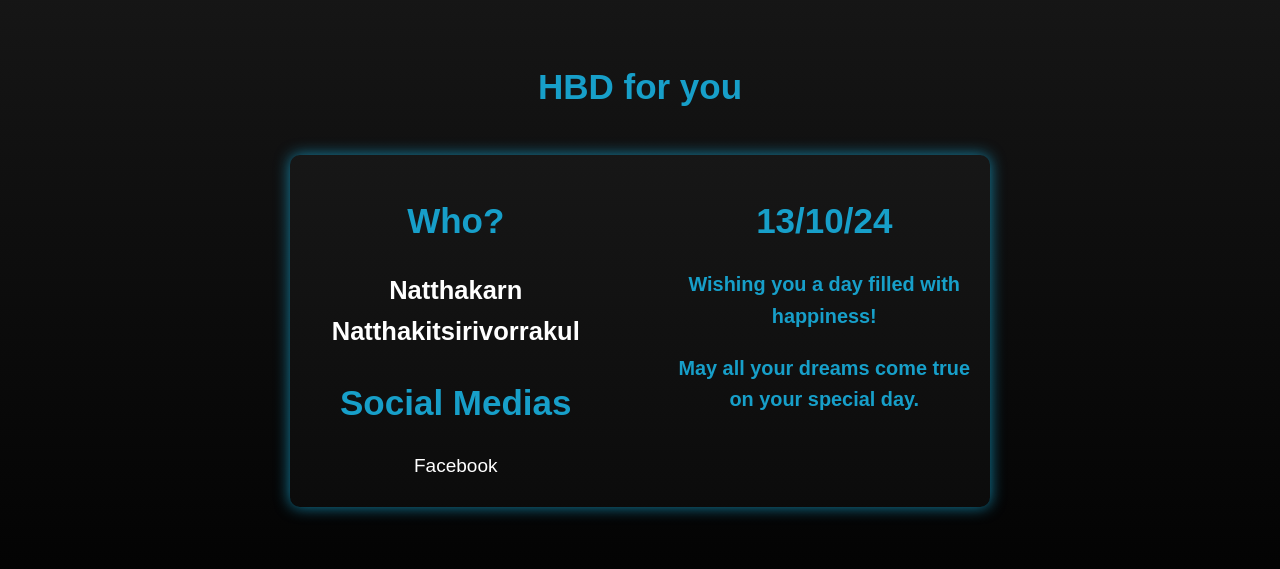
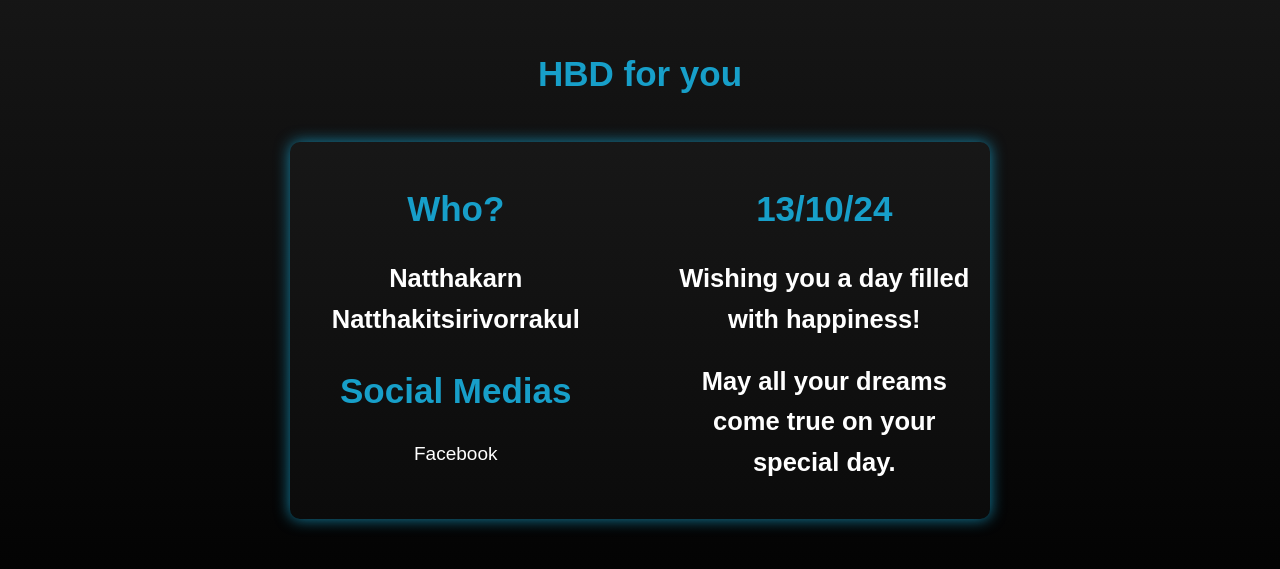
Before and after one commit to Sylraz-X/HBD, a plain HTML site: page index.html in a window 1280 px wide. Shown: the part 129-698 px from the top of the page. Drawn offline with Linux system fonts and the light colour scheme.

Commit message:
Update index.html

```diff
--- a/index.html
+++ b/index.html
@@ -172,8 +172,8 @@
 
         <div class="section">
             <h1>13/10/24</h1>
-            <h3>Wishing you a day filled with happiness!</h3>
-            <h3>May all your dreams come true on your special day.</h3>
+            <h2>Wishing you a day filled with happiness!</h2>
+            <h2>May all your dreams come true on your special day.</h2>
         </div>
     </div>
 
```
